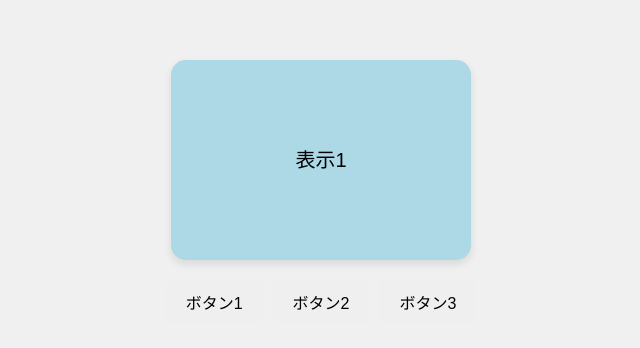
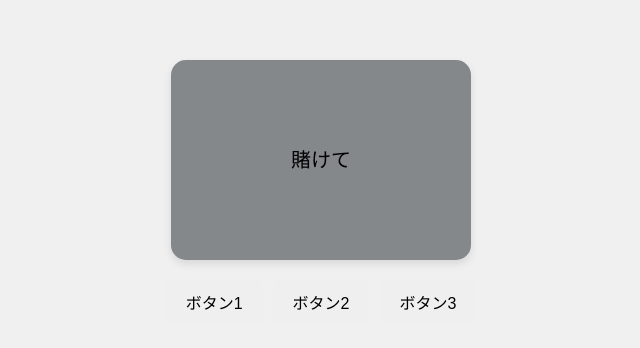
Before and after one commit to takeshi-kishima/dummy-gamen, a website: page index.html in a window 1280 px wide. Shown: the part 208-556 px from the top of the page, without its empty margins (319-959 px from the left). Drawn offline with Linux system fonts and the light colour scheme.

Commit message:
微調整

```diff
--- a/index.html
+++ b/index.html
@@ -17,7 +17,7 @@
       #container {
         width: 300px;
         height: 200px;
-        background-color: lightblue;
+        background-color: gray;
         text-align: center;
         line-height: 200px;
         font-size: 20px;
@@ -51,7 +51,7 @@
     </style>
   </head>
   <body>
-    <div id="container">表示1</div>
+    <div id="container">準備中…</div>
     <div class="button-container">
       <button id="button1">ボタン1</button>
       <button id="button2">ボタン2</button>
@@ -59,7 +59,7 @@
     </div>
     <script>
       const container = document.getElementById("container");
-      const contents = ["表示1", "表示2", "表示3"];
+      const contents = ["賭けて", "抽選中…", "負けです"];
       const colors = ["lightblue", "lightgreen", "lightcoral"];
       let index = 0;
 
```
